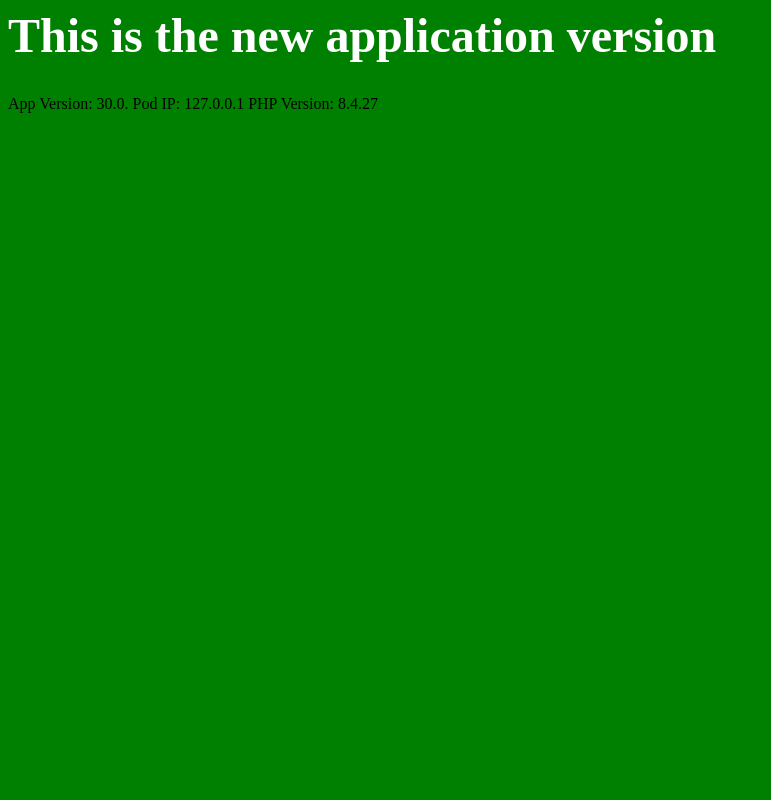
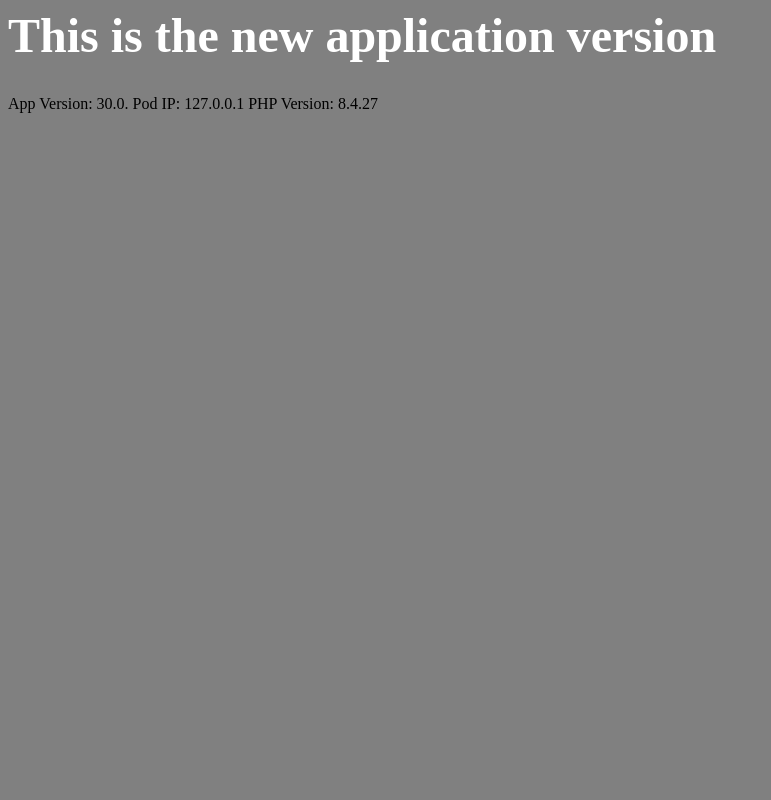
Before and after one commit to boto-olsson/ocp-php-new, a PHP site: page / in a window 1280 px wide. Shown: the whole page, without its empty margins (0-771 px from the left). Run offline with PHP 8.4, Linux system fonts and the light colour scheme.

Commit message:
Update index.php
hepp

```diff
--- a/index.php
+++ b/index.php
@@ -1,7 +1,7 @@
 <html>
  <head>
  <style>
- body {background-color: green;}
+ body {background-color: gray;}
 h1   {color: white;}
 p    {color: white;}
 </style>
```
